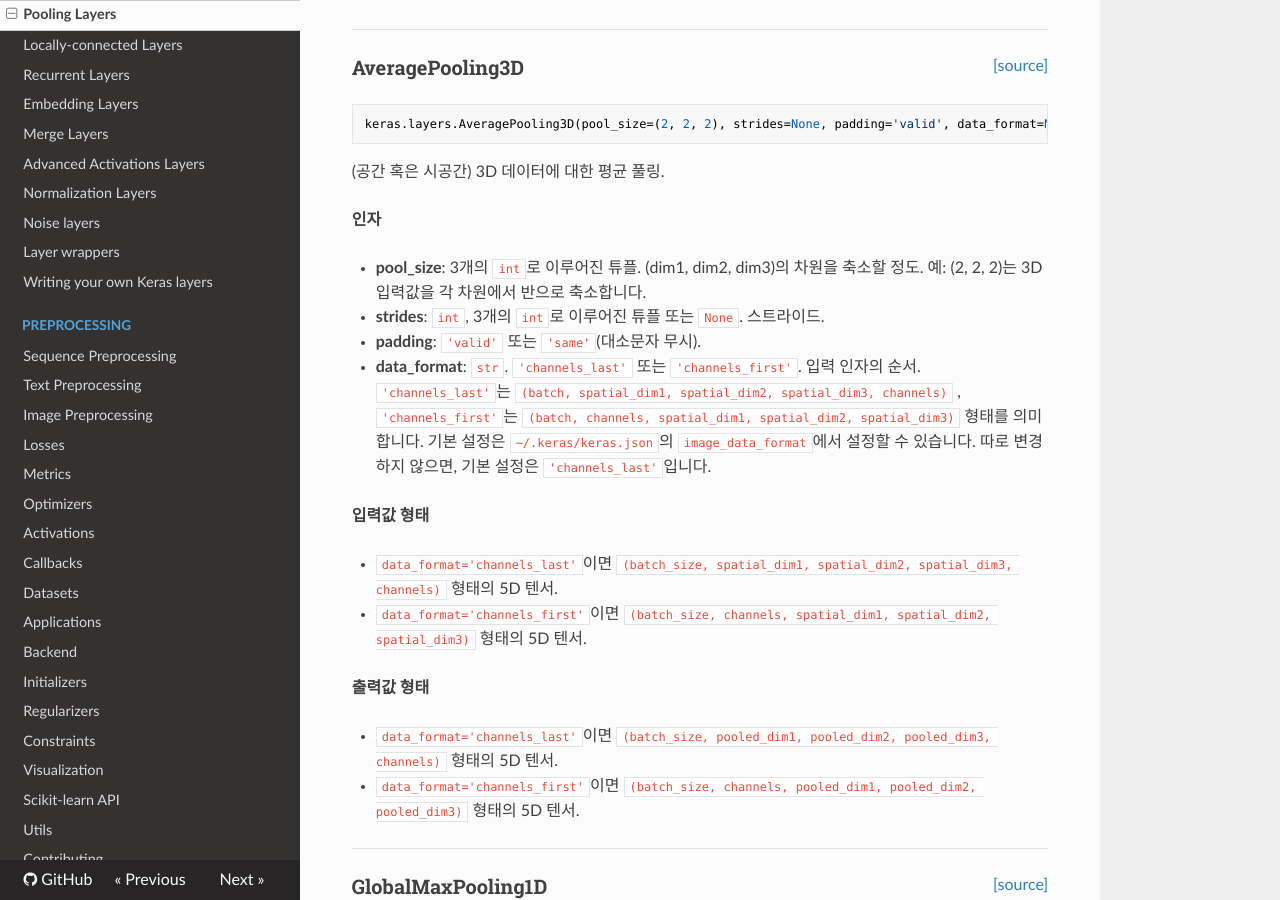
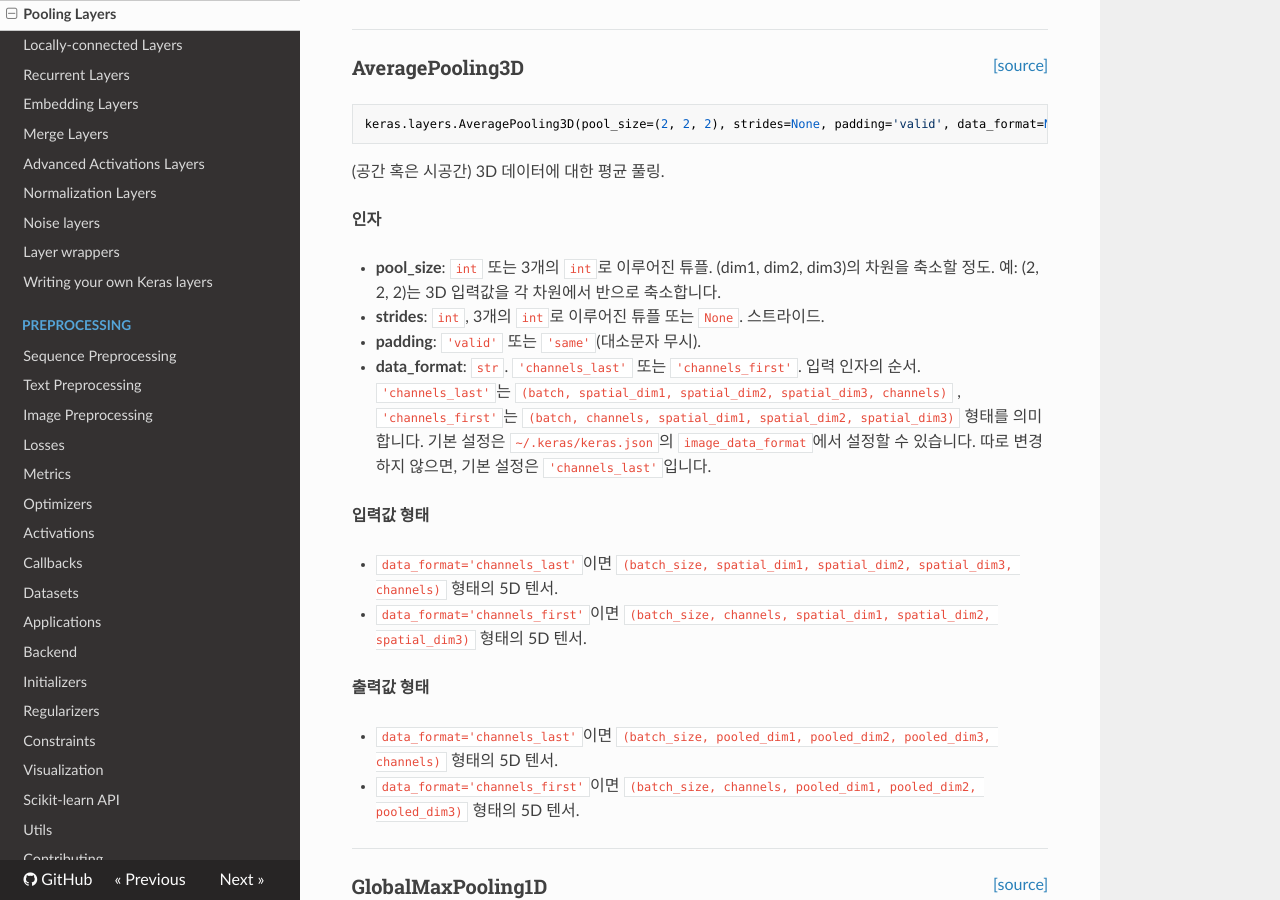
Before and after one commit to keras-team/keras-docs-ko, an MkDocs documentation site: the page built from sources/layers/pooling.md, in a window 1280 px wide and 900 px high, scrolled down 3689 px. Built offline with MkDocs 1.6.1, drawn with Linux system fonts in a browser that asks for light colours; nearby versions of some CDN libraries.

Commit message:
Update pooling.md
MaxPooling3D의 pool_size에 `int`를 추가했습니다

```diff
--- a/sources/layers/pooling.md
+++ b/sources/layers/pooling.md
@@ -231,7 +231,7 @@ keras.layers.AveragePooling3D(pool_size=(2, 2, 2), strides=None, padding='valid'
 
 __인자__
 
-- __pool_size__: 3개의 `int`로 이루어진 튜플.
+- __pool_size__: `int` 또는 3개의 `int`로 이루어진 튜플.
     (dim1, dim2, dim3)의 차원을 축소할 정도.
     예: (2, 2, 2)는 3D 입력값을 각 차원에서 반으로 축소합니다.
 - __strides__: `int`, 3개의 `int`로 이루어진 튜플 또는 `None`. 스트라이드.
```
